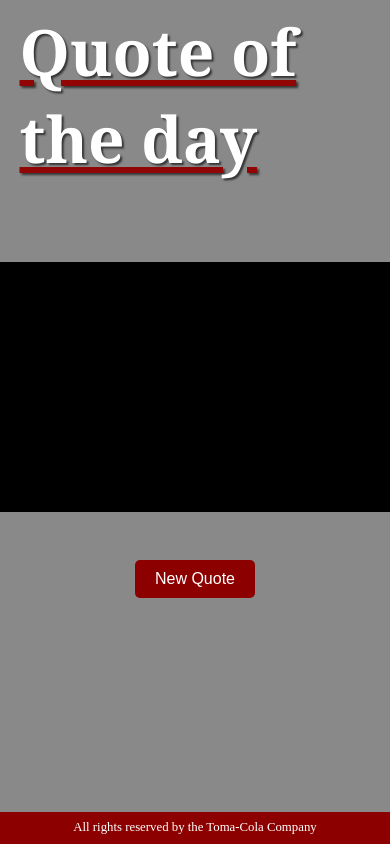
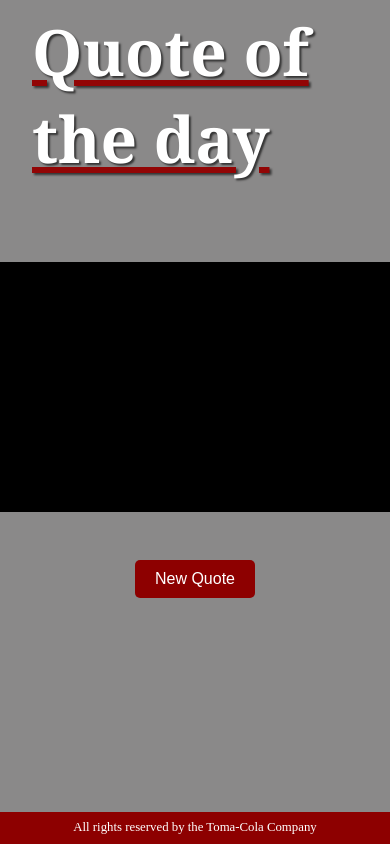
Before and after one commit to tomboszko/Quote-of-the-day, a plain HTML site: page index.html in a window 390 px wide. Shown: the top 844 px of the page. Drawn offline with Linux system fonts and the light colour scheme; no server answers.

Commit message:
last commit , I tried to make it responsive but F....

```diff
--- a/style.css
+++ b/style.css
@@ -2,14 +2,14 @@
 
 body {
     background-color: #8a8989;
-    width: 90%;
+    width: 100%;
     margin-left: auto;
     margin-right: auto;
 }
 
 header {
     width: 100%;
-    margin-left:0;
+    margin-left: 2rem;
 
 }
 
@@ -26,6 +26,7 @@ h1 {
 
 main {
     display: flex;
+    flex-direction: row;
     justify-content: center;
     align-items:first baseline;
     margin-top: 5rem;
@@ -37,6 +38,8 @@ main {
 .main_container {
     display: flex;
     align-items: center;
+
+
 
 }
 
```
